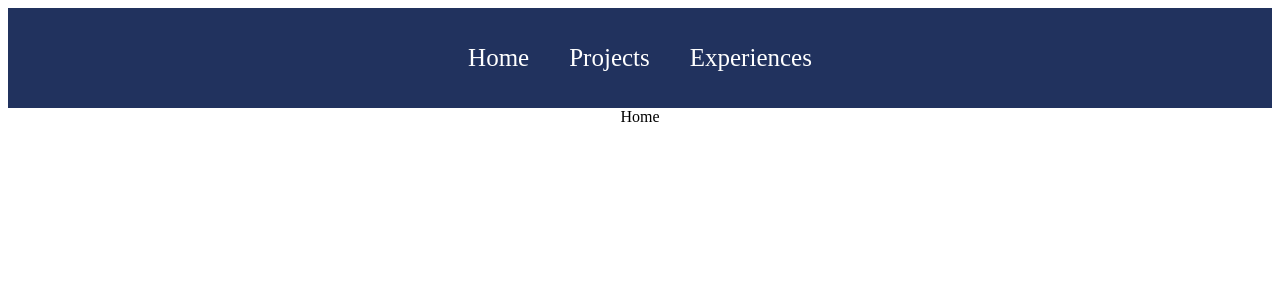
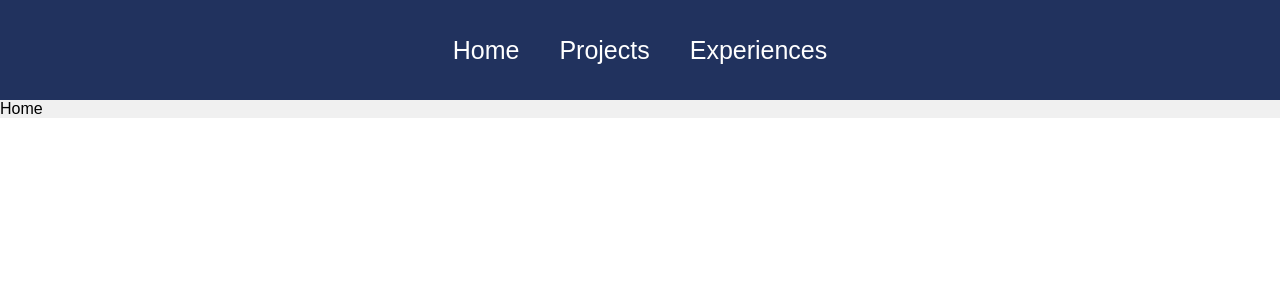
Before and after one commit to adviti-mishra/personal-website, a React (Create React App) app: page / in a window 1280 px wide. Shown: the top 300 px of the page. Built offline with nearby package versions, Linux system fonts and the light colour scheme.

Commit message:
Added CSS for App.js

```diff
--- a/src/App.css
+++ b/src/App.css
@@ -1,38 +1,13 @@
 .App {
-  text-align: center;
+  width: 100%;
+  height: auto;
+  display: flex;
+  flex-direction: column;
+  font-family: Arial, Helvetica, sans-serif;
+  background-color: #f0f0f0;
 }
 
-.App-logo {
-  height: 40vmin;
-  pointer-events: none;
+body {
+  padding: 0;
+  margin: 0;
 }
-
-@media (prefers-reduced-motion: no-preference) {
-  .App-logo {
-    animation: App-logo-spin infinite 20s linear;
-  }
-}
-
-.App-header {
-  background-color: #282c34;
-  min-height: 100vh;
-  display: flex;
-  flex-direction: column;
-  align-items: center;
-  justify-content: center;
-  font-size: calc(10px + 2vmin);
-  color: white;
-}
-
-.App-link {
-  color: #61dafb;
-}
-
-@keyframes App-logo-spin {
-  from {
-    transform: rotate(0deg);
-  }
-  to {
-    transform: rotate(360deg);
-  }
-}
```
